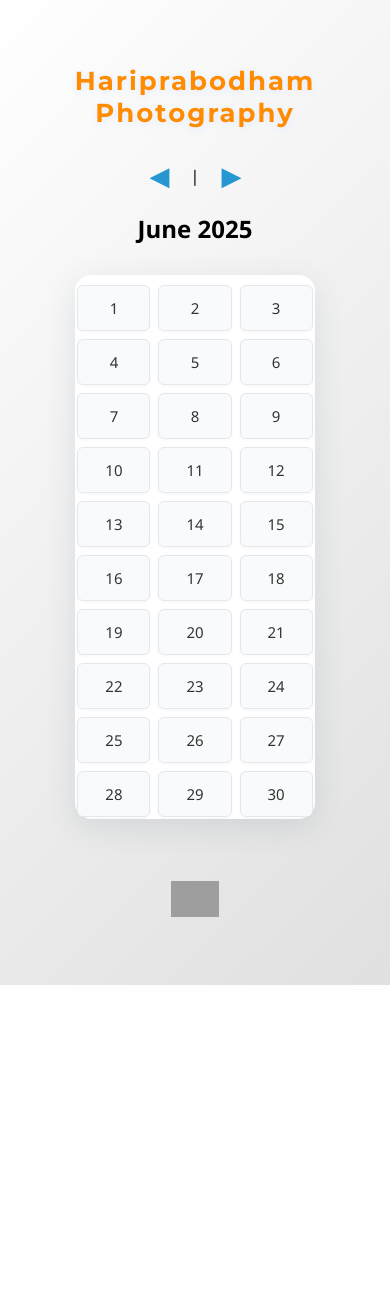
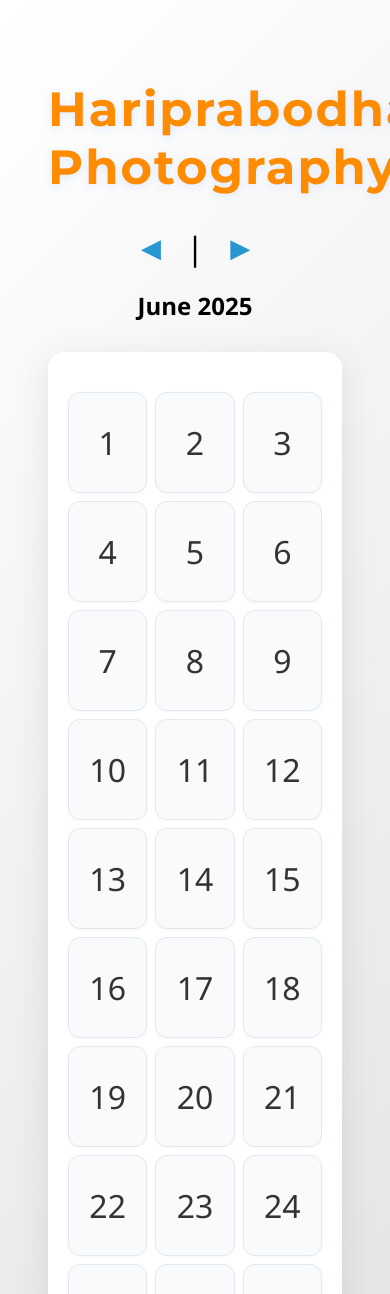
Before and after one commit to PraneshPatel3103/photography, a Django app: page / in a window 390 px wide; the page is wider, and only the part inside the window is pictured. Shown: the top 1294 px of that part. Before the commit the page ends 985 px from the top of that part, so only its background shows below. Run offline with Django 5.2, Linux system fonts and the light colour scheme; data that the repository does not hold is empty; grey boxes are pictures that could not be loaded.

Commit message:
Update calendar view and template logic

```diff
--- a/calendar_app/templates/calendar_app/calendar.html
+++ b/calendar_app/templates/calendar_app/calendar.html
@@ -155,20 +155,37 @@
         @media (max-width: 768px) {
             .calendar {
                 grid-template-columns: repeat(3, 1fr);
-                max-width: 80%;
-                padding: 10px 2px 2px 2px;
+                max-width: 98%;
+                padding: 18px 4px 4px 4px;
             }
             .date, .day {
-                padding: 12px 0;
-                font-size: 15px;
-                border-radius: 6px;
+                padding: 22px 0;
+                font-size: 22px;
+                border-radius: 10px;
             }
             h1 {
-                font-size: 26px;
+                font-size: 32px;
             }
             .nav {
-                font-size: 16px;
+                font-size: 20px;
             }
+        }
+
+        /* Make calendar bigger on desktop */
+        .calendar {
+            max-width: 1400px;
+            padding: 40px 20px 20px 20px;
+        }
+        .day, .date {
+            padding: 28px 0;
+            font-size: 32px;
+            border-radius: 12px;
+        }
+        h1 {
+            font-size: 48px;
+        }
+        .nav {
+            font-size: 32px;
         }
     </style>
     <script>
```
